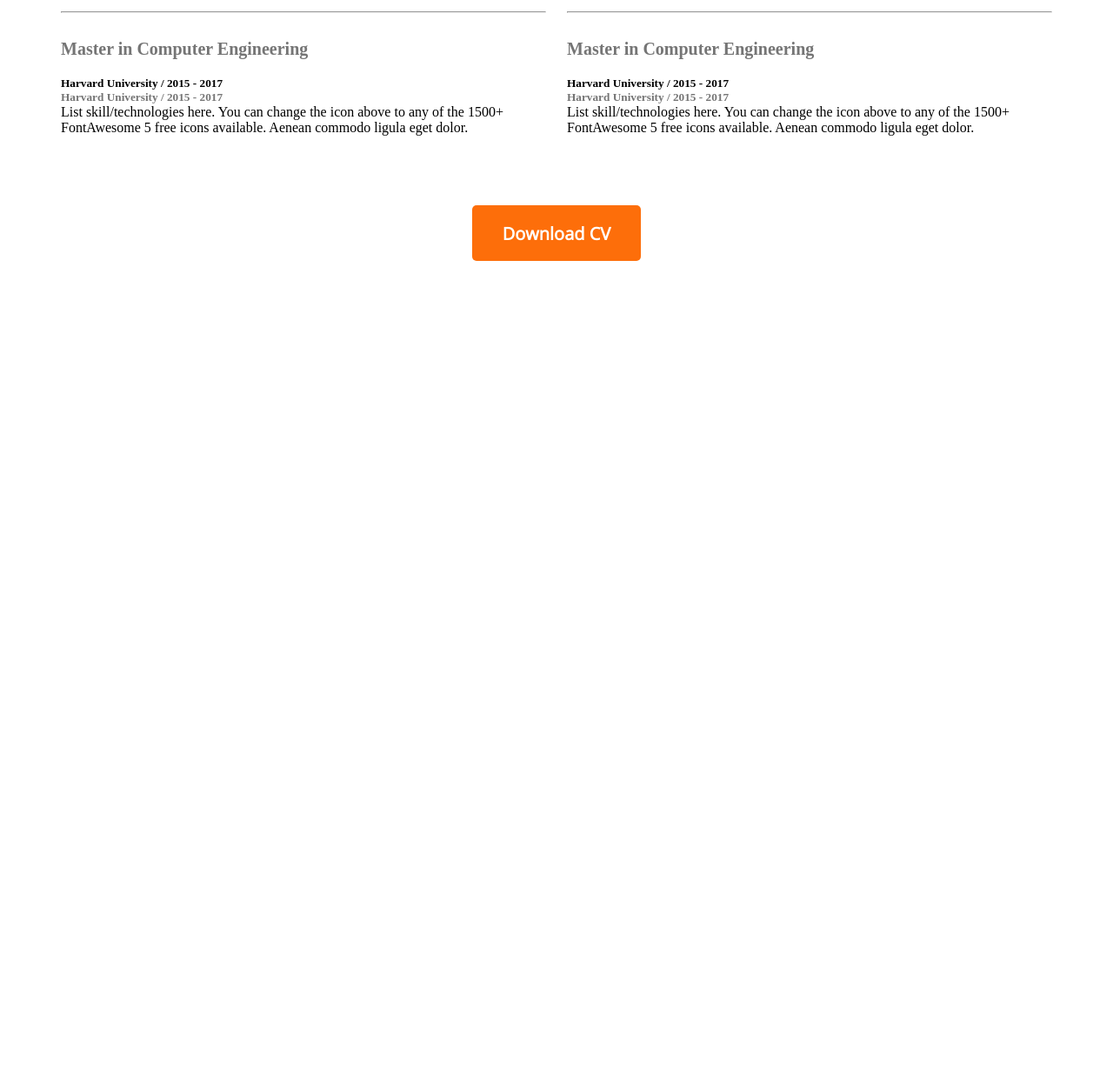
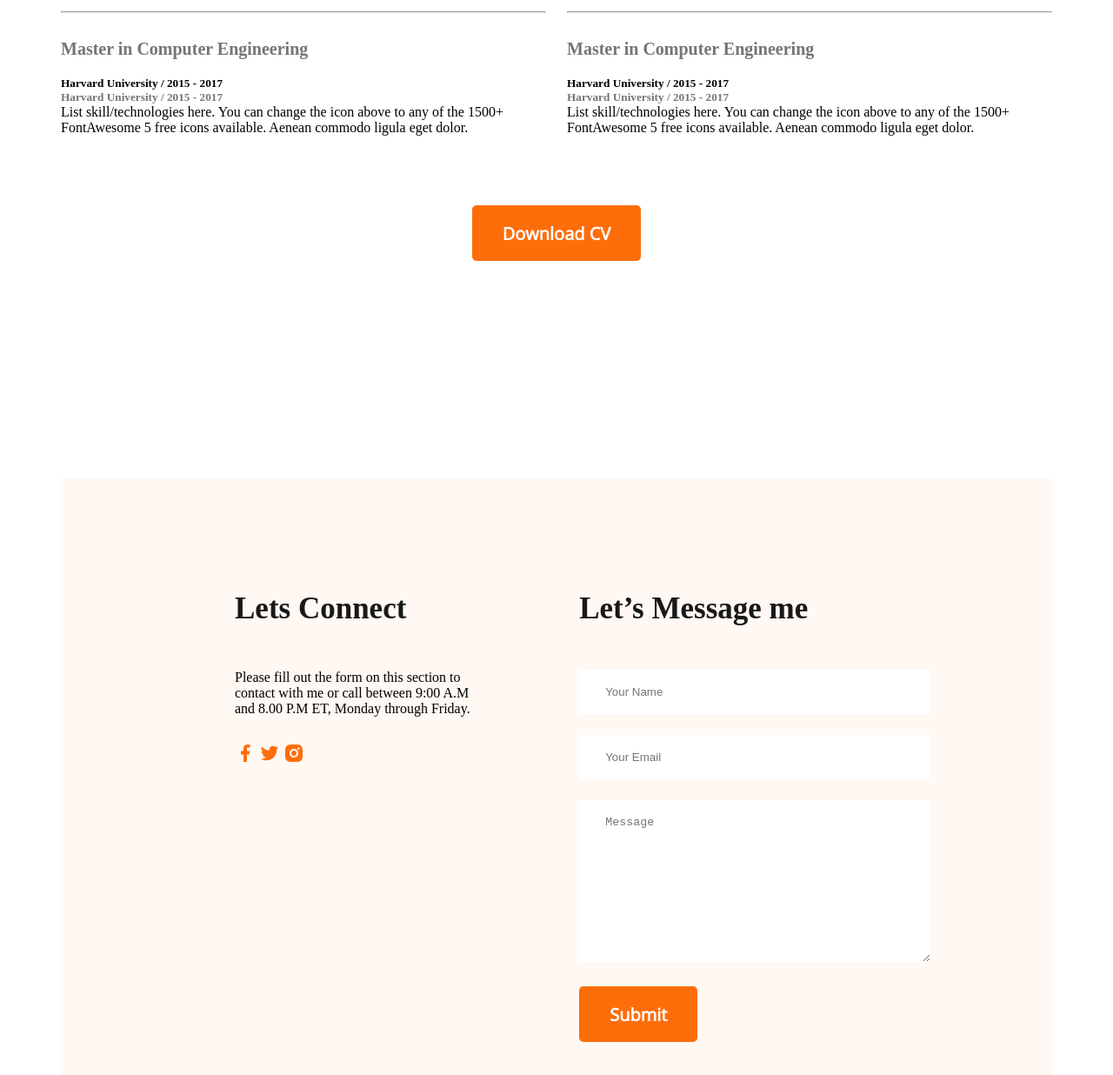
Before and after one commit to Shamsulalam365/my-portfolio, a plain HTML site: page index.html in a window 1280 px wide. Shown: the part 2680-3916 px from the top of the page at 87% size. Before the commit the page ends 2980 px from the top, so only its background shows below. Drawn offline with nearby package versions, Linux system fonts and the light colour scheme.

Commit message:
added contact information

```diff
--- a/index.html
+++ b/index.html
@@ -179,6 +179,39 @@
                 <button class="btn-primary">Download CV</button>
             </div>
         </section>
+
+        <!-- contact section-->
+        <section class="contact">
+            <div>
+                <h3 class="contact-title">Lets Connect</h3>
+                <p class="contact-description">
+                    Please fill out the form on this section to contact with me or call between 9:00 A.M and 8.00 P.M
+                    ET, Monday through Friday.
+                </p>
+                <a href="">
+                   <img src="images/icons/facebook.png" alt="">
+                </a>
+                <a href="">
+                    <img src="images/icons/twitter.png" alt="">
+                </a>
+                <a href="">
+                    <img src="images/icons/insta.png" alt="">
+                </a>
+            </div>
+
+            <div>
+                <h3 class="contact-title">Let’s Message me</h3>
+                <form action="">
+                    <input type="text" name="" id="" placeholder="Your Name">
+                    <input type="email" name="" id="" placeholder="Your Email">
+                    <textarea name="" id="" cols="30" rows="10" placeholder="Message"></textarea>
+                    <input class="btn-primary" type="submit" value="Submit">
+                </form>
+
+            </div>
+
+        </section>
+
     </main>
     <footer>
 
--- a/styles/portfolio.css
+++ b/styles/portfolio.css
@@ -114,7 +114,7 @@ main {
 }
 
 .section-title {
-text-align: center;
+    text-align: center;
     margin-bottom: 30px;
     font-weight: 700;
     font-size: 35px;
@@ -149,17 +149,19 @@ text-align: center;
 .what-i-do {
     margin-top: 130px;
 }
-.section-container{
+
+.section-container {
     width: 809px;
     height: 90px;
     margin-left: 150px;
     margin-top: 30px;
     margin-bottom: 50px;
     font-weight: 400;
-font-size: 18px;
-text-align: center;
-color: #757575;
+    font-size: 18px;
+    text-align: center;
+    color: #757575;
 }
+
 .skills-container {
     display: flex;
     gap: 10px;
@@ -183,40 +185,83 @@ color: #757575;
 .skill-description {
     color: #757575
 }
+
 /* resume styles */
-.resume-title{
+.resume-title {
     text-align: center;
     font-weight: 700;
     font-size: 35px;
     margin-bottom: 115px;
 }
-.resume-content{
+
+.resume-content {
     display: flex;
     gap: 24px;
 }
 
-.resume-title1{
+.resume-title1 {
     font-weight: 700;
     font-size: 25px;
     color: #474747;
     margin-bottom: 10px;
 }
 
-.resume-title2{
+.resume-title2 {
     font-weight: 600;
     font-size: 20px;
     color: #757575;
     margin-bottom: 20px;
 }
-.resume-description{
+
+.resume-description {
     color: #757575;
 }
-.resume-item{
+
+.resume-item {
     margin-top: 30px;
     margin-bottom: 30px;
 }
 
-.resume-btn{
+.resume-btn {
     margin-top: 50px;
     text-align: center;
+    margin-bottom: 250px;
 }
+
+/* contact styles */
+
+.contact {
+    display: flex;
+    gap: 100px;
+    background: #FFF8F3;
+    padding: 130px 200px;
+
+
+}
+
+.contact-title {
+    text-align: left;
+    font-weight: 700;
+    font-size: 35px;
+    color: #181818;
+    margin-bottom: 50px;
+}
+
+.contact input[type="text"], input[type="Email"],
+textarea {
+    margin-bottom: 24px;
+    border: 0;
+    width: 100%;
+    padding: 18px 30px;
+
+
+}
+
+.contact-description{
+    margin-bottom: 30px;
+}
+
+.contact a{
+    text-decoration: none;
+    gap: 40px;
+}
```
